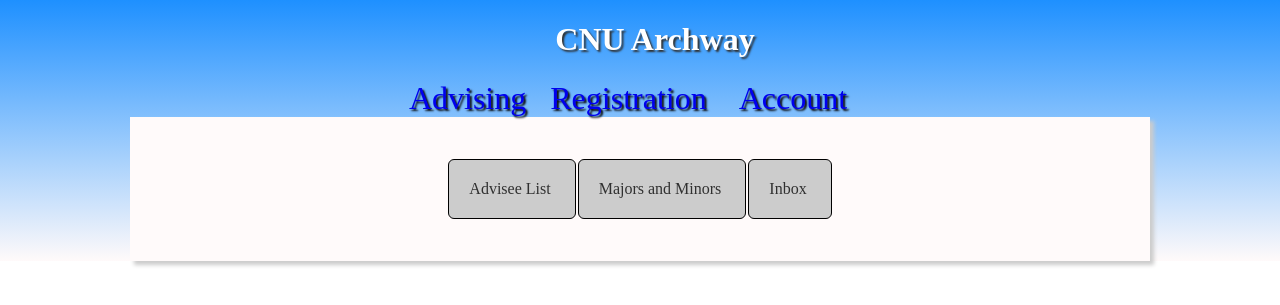
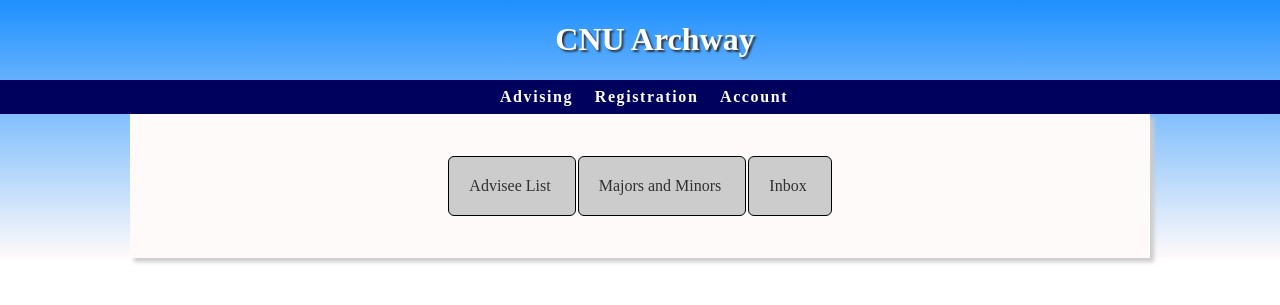
Before and after one commit to abbyscontreras/CPSC-351, a PHP site: page /index.html in a window 1280 px wide. Shown: the top 305 px of the page. Run offline with PHP 8.4, Linux system fonts and the light colour scheme.

Commit message:
index.html drop down tabs basline done

```diff
--- a/css/style.css
+++ b/css/style.css
@@ -11,29 +11,42 @@
 }
 td{text-align:center;border:1px solid black;background-color:#CCCCCC;padding-left:20px; padding-right:20px;
 }
-nav{text-align:center;font-size:2em;text-shadow:2px 2px 2px #080808;
-    }
-nav a{text-decoration:none;
+nav {  background-color: #00005D;
+    letter-spacing: 0.1em;
+    font-weight: bold;
+    text-align: center;
+    padding-right: 2em;
+    position:relative;
+}
+nav ul { list-style-type: none;
+    margin: 0;
+}
+nav li { padding: 0.5em;
+    display: inline-block;
+}
+nav a { text-decoration: none;
+    display: block;
+    transition: color 3s ease;
+}
 
+
+nav ul ul{position: absolute;
+    background-color: #999999;
+    padding: 0;
+    text-align: left;
+    display: none;
 }
-ul li{display:inline;
+nav li:hover ul {display: block;}
+nav ul  ul li {display: block;
+    border-bottom: 1px solid #000000;
 }
-nav a:hover{
-    background-color:green;
-}
-ul li ul {
-    display:none;position:absolute;
-}
-ul li:hover ul {
-    display:block;
-}
-ul{margin:0px;padding:0px;
-}
-ul li ul {text-align:left;
-}
-li ul li:hover{
-    background-color:green;
-}
+
+
+
+nav a:link { color: #FFFFFF; }
+nav a:visited { color: #EAEAEA; }
+nav a:hover {  color: #999999;}
+
 #main-table{margin:auto;padding:40px;
 }
 #main-table td{padding-top:20px;padding-bottom:20px;border-radius:6px;
--- a/index.html
+++ b/index.html
@@ -15,22 +15,24 @@
 
    <nav id="header-table">
     <ul>
-       <li><a href="advising.html">Advising</a> &nbsp
+       <li><a href="advising.html">Advising</a>
                 <ul>
                    <li><a href="advisee_list.html">Advisee List</a></li>
                    <li>Meetings</li>
                    <li>Important Notes</li>
                </ul>
-            </li>
+       </li>
 
        <li><a href="registration.html">Registration</a>
                <ul>
                    <li>Class Availability</li>
                </ul>
-               &nbsp;&nbsp;</li>
+
+       </li>
        <li><a href="account.html">Account</a>
 
-       </li>&nbsp;&nbsp;
+       </li>
+
        </ul>
     </nav>
 
```
